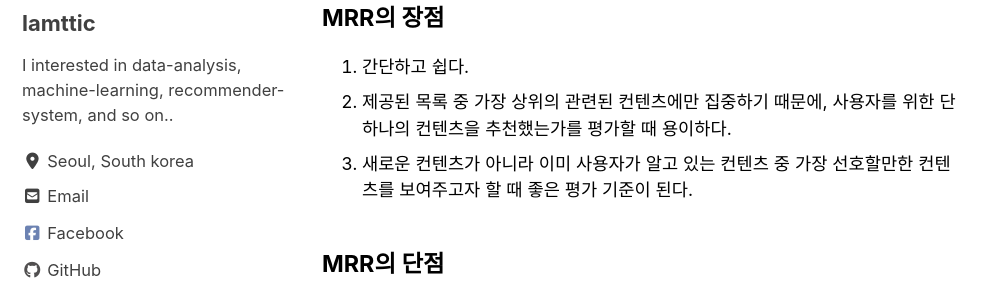
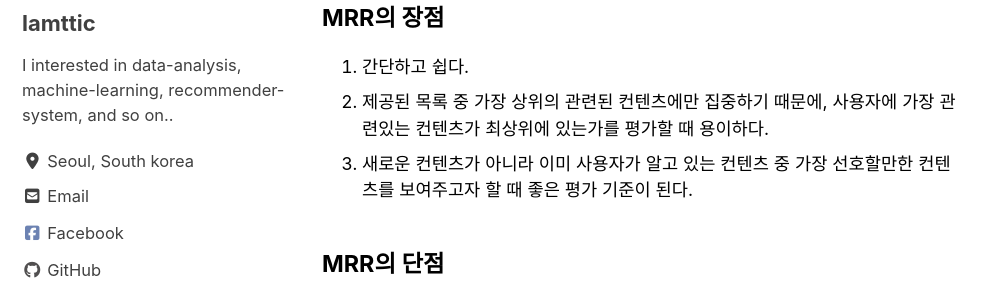
Before and after one commit to lamttic/lamttic.github.io, a Jekyll site: the page built from _posts/2020-03-20-01.markdown, in a window 1280 px wide and 900 px high, scrolled down 1993 px. Shown: the part 169-452 px from the top of the window, without its empty margins (0-997 px from the left). Built offline with Jekyll 4.4.1, drawn with Linux system fonts in a browser that asks for light colours; cached includes are drawn as plain includes; nearby versions of some CDN libraries.

Commit message:
modify typo

```diff
--- a/_posts/2020-03-20-01.markdown
+++ b/_posts/2020-03-20-01.markdown
@@ -32,7 +32,7 @@ MRR(Mean Reciprocal Rank)은 우선순위를 고려한 평가기준 중 가장
 #### MRR의 장점
 
 1. 간단하고 쉽다.
-1. 제공된 목록 중 가장 상위의 관련된 컨텐츠에만 집중하기 때문에, 사용자를 위한 단 하나의 컨텐츠을 추천했는가를 평가할 때 용이하다.
+1. 제공된 목록 중 가장 상위의 관련된 컨텐츠에만 집중하기 때문에, 사용자에 가장 관련있는 컨텐츠가 최상위에 있는가를 평가할 때 용이하다.
 1. 새로운 컨텐츠가 아니라 이미 사용자가 알고 있는 컨텐츠 중 가장 선호할만한 컨텐츠를 보여주고자 할 때 좋은 평가 기준이 된다.
 
 #### MRR의 단점
```
